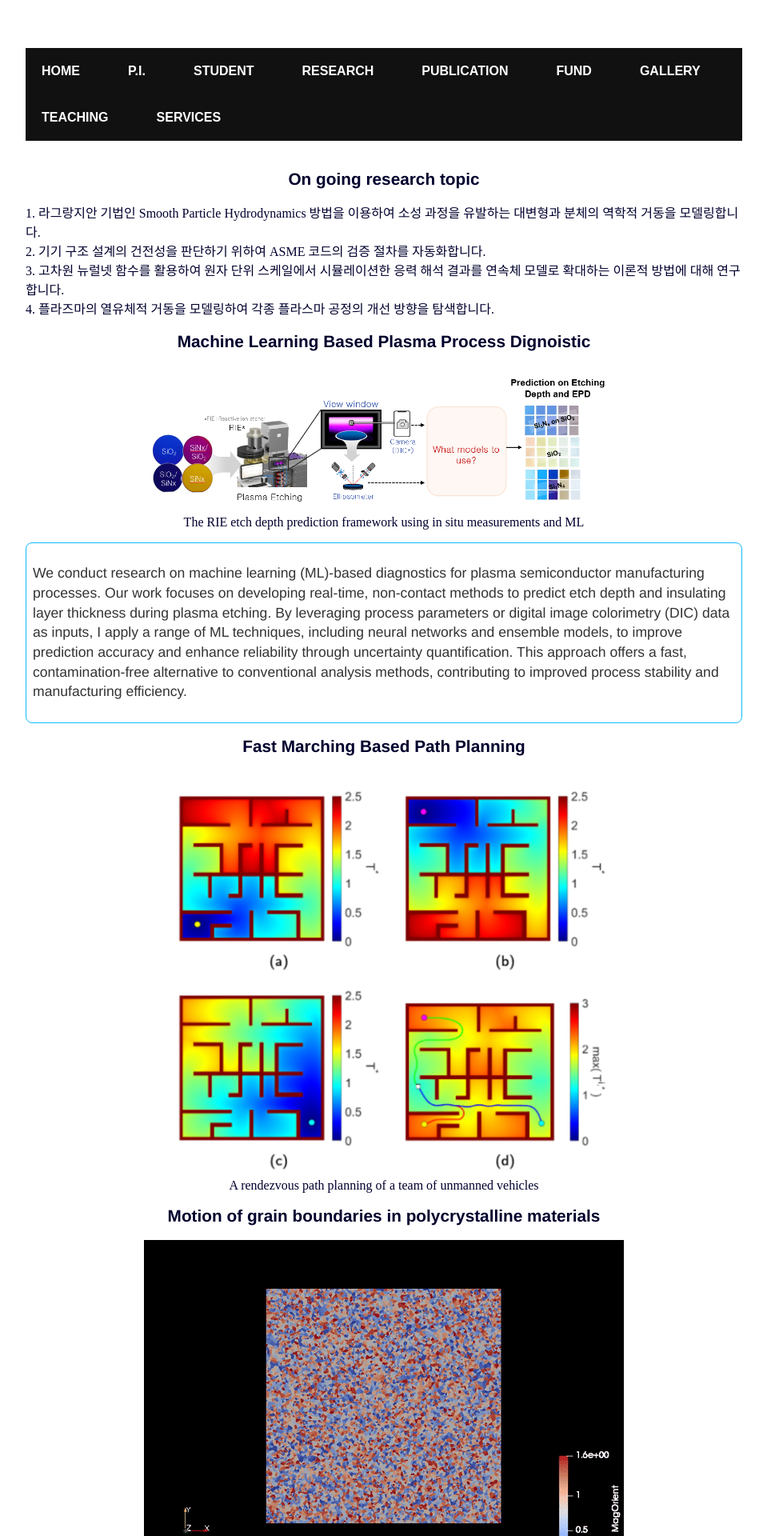
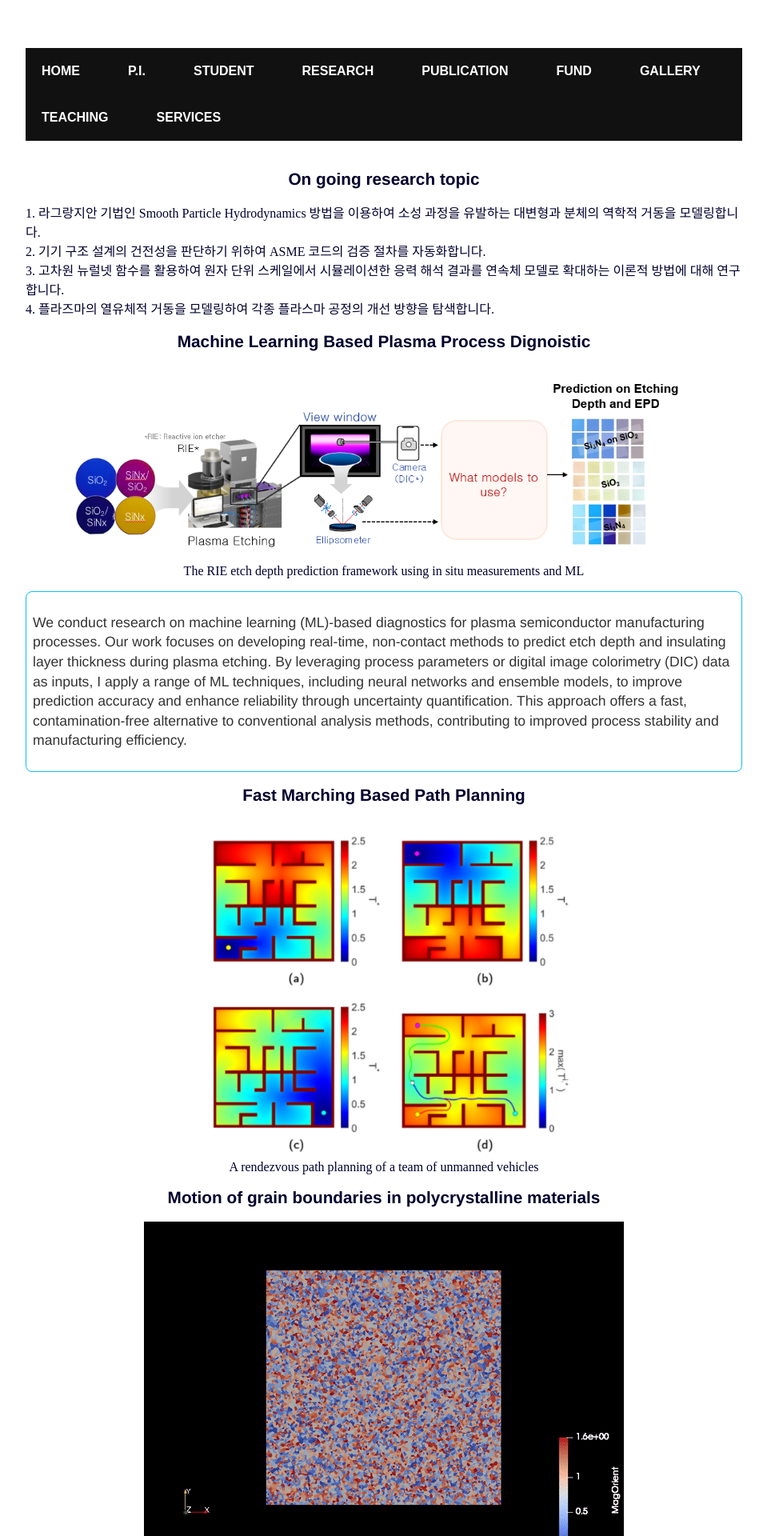
Before and after one commit to jaekwangjk/jaekwangjk.github.io, a Jekyll site: the page built from research.html, in a window 1280 px wide. Shown: the top 1920 px of the page at 80% size, without its empty margins (160-1119 px from the left). Built offline with Jekyll 4.4.1, drawn with Linux system fonts in a browser that asks for light colours.

Commit message:
Update research.html

```diff
--- a/research.html
+++ b/research.html
@@ -26,7 +26,7 @@ title: Jaekwang Kim
 	<BODY>
 	<center>
 	<figure>
-  	<IMG SRC="pictures/ai_plasma_diagnostic.png",  width="600",height="600">
+  	<IMG SRC="pictures/ai_plasma_diagnostic.png",  width="800",height="1200">
 	<figcaption> The RIE etch depth prediction framework using in situ measurements and ML  </figcaption>
 	</figure>
 	</center>
@@ -51,7 +51,7 @@ title: Jaekwang Kim
 	<BODY>
 	<center>
 	<figure>
-  	<IMG SRC="pictures/Pathplan.png",  width="600",height="600">
+  	<IMG SRC="pictures/Pathplan.png",  width="500",height="500">
 	<figcaption> A rendezvous path planning of a team of unmanned vehicles </figcaption>
 	</figure>
 	</center>
```
